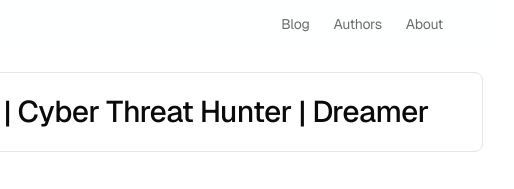
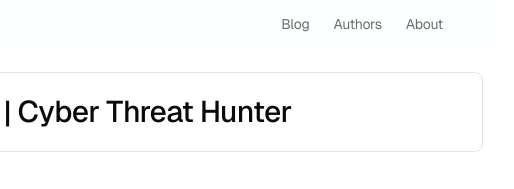
Before and after one commit to dqdb23/dqdb23.github.io, an Astro site: page / in a window 1280 px wide. Shown: the top 189 px of the page, 525-1039 px from the left. Built offline with nearby package versions, Linux system fonts and the light colour scheme; Astro itself is replaced by a stand-in of ours; some packages are replaced by stand-ins of ours.

Commit message:
Update index.astro

```diff
--- a/src/pages/index.astro
+++ b/src/pages/index.astro
@@ -15,9 +15,9 @@ const blog = await getRecentPosts(SITE.featuredPostCount)
 
   <section class="rounded-lg border">
     <div class="flex flex-col space-y-1.5 p-6">
-      <h3 class="text-3xl leading-none font-medium">
-        Malware Analyst | Cyber Threat Hunter | Dreamer
-      </h3>
+      <h4 class="text-3xl leading-none font-medium">
+        Malware Analyst | Cyber Threat Hunter
+      </h4>
     </div>
   </section>
 
```
